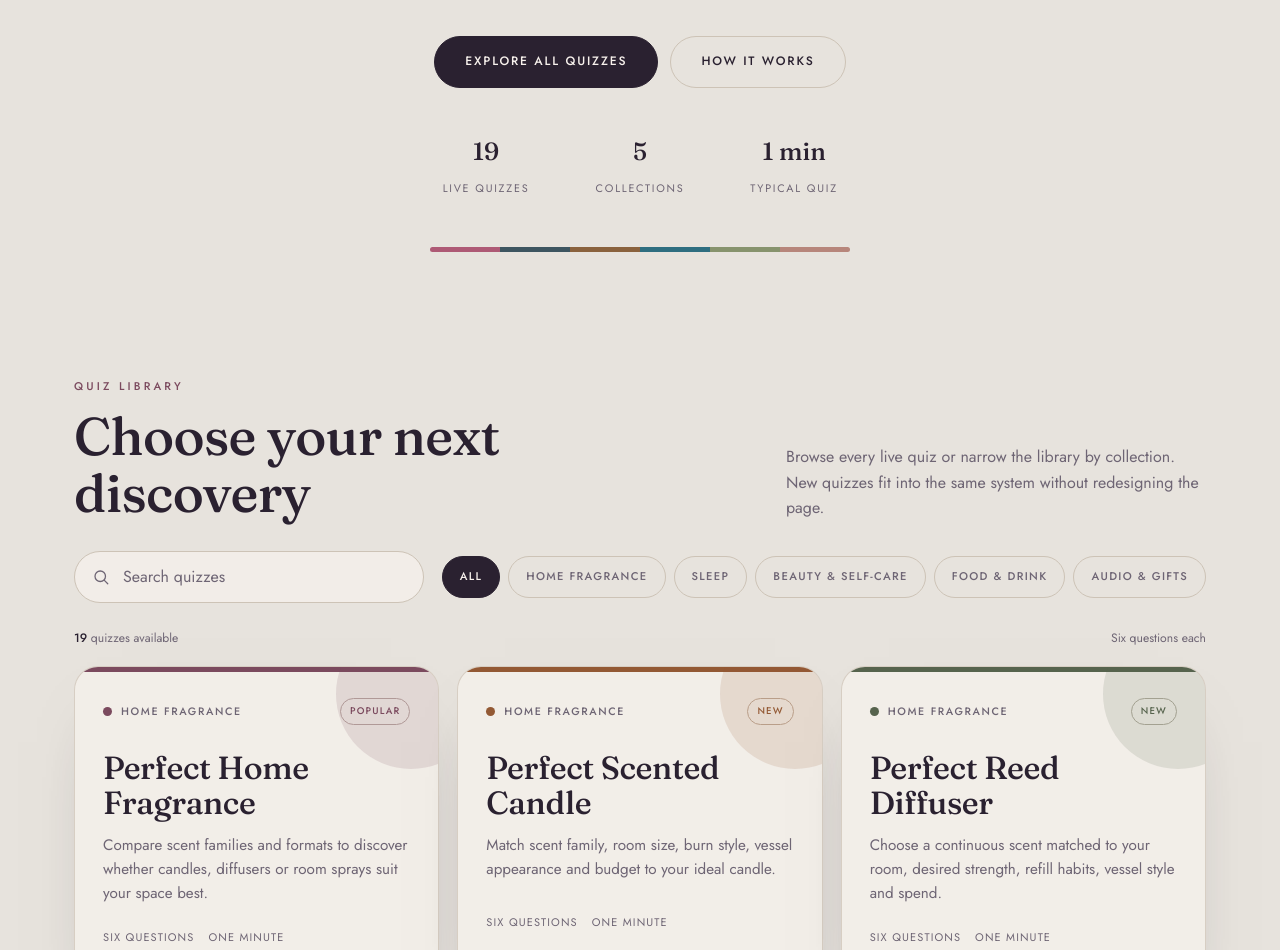
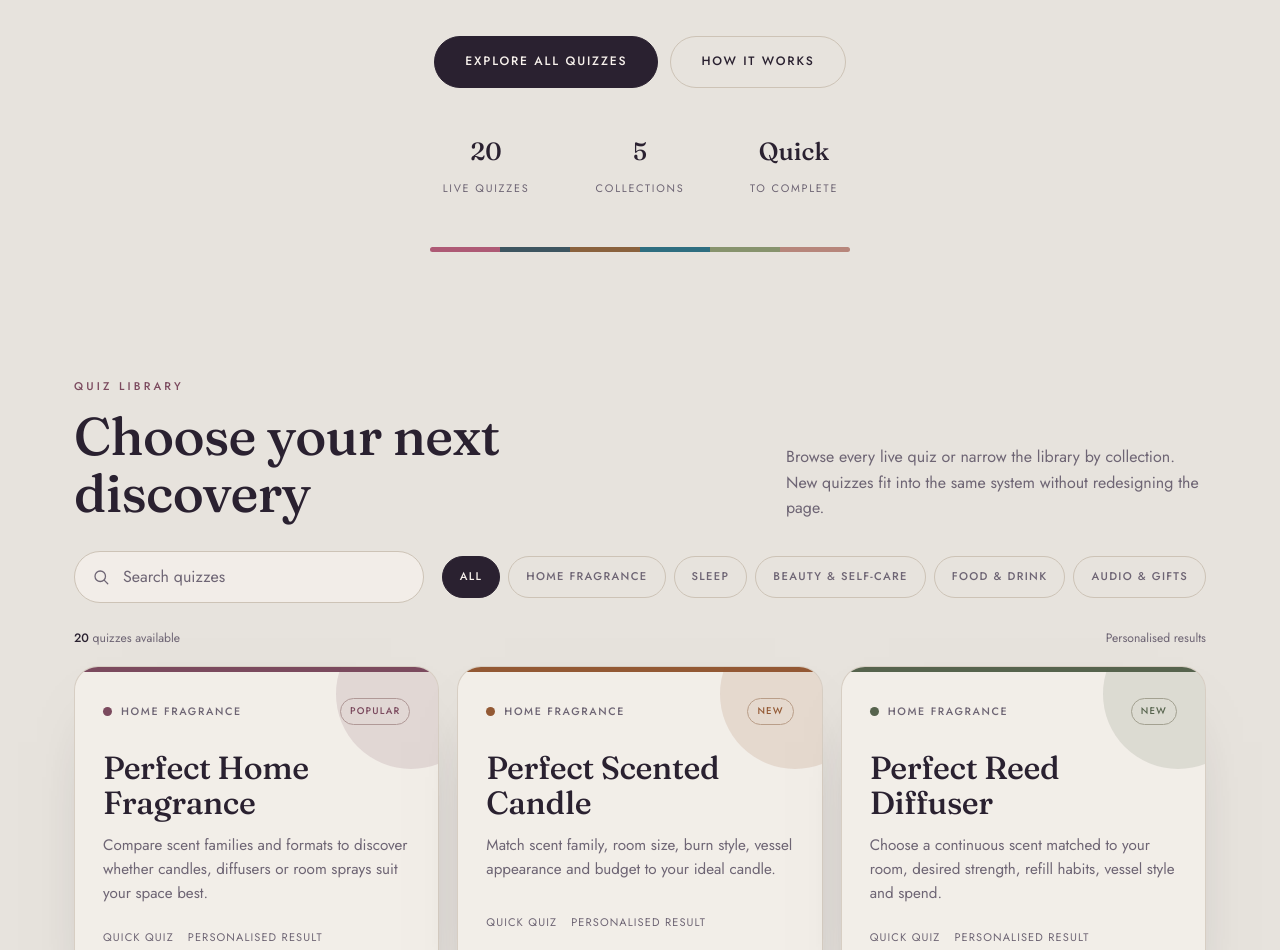
Before and after one commit to loveyoursenses/loveyoursenses, a website: page index.html in a window 1280 px wide. Shown: the part 502-1452 px from the top of the page. Drawn offline with Linux system fonts and the light colour scheme.

Commit message:
Add files via upload

```diff
--- a/index.html
+++ b/index.html
@@ -650,7 +650,7 @@
 
       <div class="hero-meta" aria-label="Website quiz statistics">
         <div class="stat">
-          <strong id="quizCount">19</strong>
+          <strong id="quizCount">20</strong>
           <span>Live quizzes</span>
         </div>
         <div class="stat">
@@ -658,8 +658,8 @@
           <span>Collections</span>
         </div>
         <div class="stat">
-          <strong>1 min</strong>
-          <span>Typical quiz</span>
+          <strong>Quick</strong>
+          <span>To complete</span>
         </div>
       </div>
 
@@ -697,8 +697,8 @@
       </div>
 
       <div class="results-bar" aria-live="polite">
-        <span id="resultsText"><strong>19</strong> quizzes available</span>
-        <span>Six questions each</span>
+        <span id="resultsText"><strong>20</strong> quizzes available</span>
+        <span>Personalised results</span>
       </div>
 
       <div class="quiz-grid" id="quizGrid"></div>
@@ -810,6 +810,18 @@ const QUIZZES = [
     badge:"New",
     status:"live",
     searchTerms:"room spray mist fragrance instant scent home"
+  },
+  {
+    id:"perfect-essential-oil-blend",
+    title:"Perfect Essential Oil Blend",
+    category:"Home Fragrance",
+    categoryKey:"home-fragrance",
+    description:"Match your mood, preferred notes, diffuser habits and fragrance strength to an essential-oil blend that suits your routine.",
+    href:"/perfect-essential-oil-blend-quiz/",
+    accent:"#6E7454",
+    badge:"New",
+    status:"live",
+    searchTerms:"essential oil blend aromatherapy diffuser lavender citrus calm focus sleep wellbeing"
   },
   {
     id:"perfect-sleep",
@@ -997,7 +1009,7 @@ const COLLECTIONS = [
   {
     key:"home-fragrance",
     name:"Home Fragrance",
-    description:"Candles, diffusers and room scents matched to your rooms, preferred strength and atmosphere.",
+    description:"Candles, diffusers, room sprays and essential oils matched to your rooms, preferred strength and atmosphere.",
     accent:"#7B4A5E"
   },
   {
@@ -1123,8 +1135,8 @@ function quizCardHtml(quiz,index){
         <h3 class="display">${escapeHtml(quiz.title)}</h3>
         <p>${escapeHtml(quiz.description)}</p>
         <div class="card-meta">
-          <span>Six questions</span>
-          <span>One minute</span>
+          <span>Quick quiz</span>
+          <span>Personalised result</span>
         </div>
         ${linkHtml}
       </div>
```
